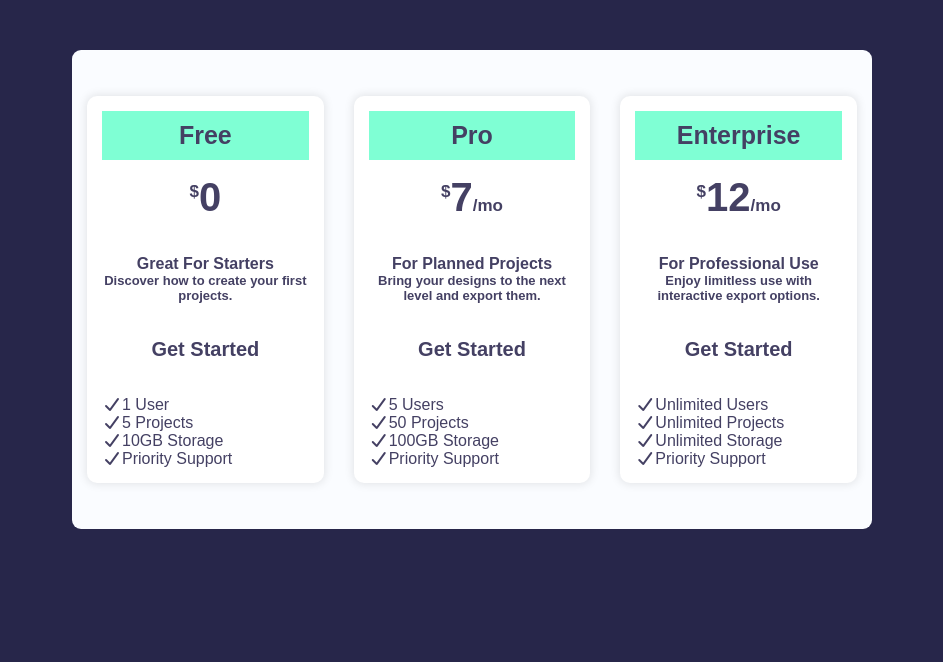
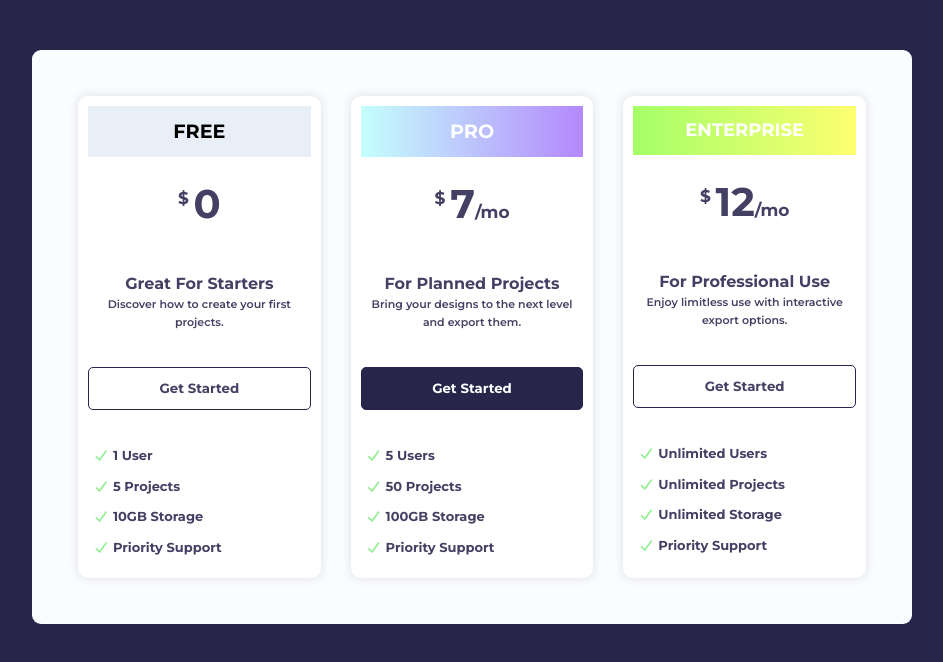
Before and after one commit to T4t1n/Web-design-and-programming, a plain HTML site: page Projects/9-Pricing Grid Project/index.html in a window 1280 px wide. Shown: the whole page, without its empty margins (168-1111 px from the left). Drawn offline with Linux system fonts and the light colour scheme.

Commit message:
Flexbox grid price end 01/09/2025

```diff
--- a/Projects/9-Pricing Grid Project/index.html
+++ b/Projects/9-Pricing Grid Project/index.html
@@ -16,49 +16,49 @@
         <section>
             <div class="container">
                 <div class="pricing">
-                    <div class="card">
+                    <div class="card card-one">
 
                         <!--Item 1-->
-                        <h2 class="title-free title">Free</h2>
-                        <p class="price"><sup>$</sup>0</p>
+                        <h2 class="title-free title">FREE</h2>
+                        <p class="price"><sup>$ </sup>0</p>
                         <p class="price-info"><strong>Great For Starters</strong></p>
                         <p class="main-text">Discover how to create your first projects.</p>
                         <a href="" class="btn">Get Started</a>
                         <ul>
-                            <li><i class="fas fa-check"></i>1 User</li>
-                            <li><i class="fas fa-check"></i>5 Projects</li>
-                            <li><i class="fas fa-check"></i>10GB Storage</li>
-                            <li><i class="fas fa-check"></i>Priority Support</li>
+                            <li><i class="fas fa-check"></i> 1 User</li>
+                            <li><i class="fas fa-check"></i> 5 Projects</li>
+                            <li><i class="fas fa-check"></i> 10GB Storage</li>
+                            <li><i class="fas fa-check"></i> Priority Support</li>
                         </ul>
                     </div>
 
                     <!--Item 2-->
-                    <div class="card">
-                        <h2 class="title-pro title">Pro</h2>
-                        <p class="price"><sup>$</sup>7<span>/mo</span></p>
+                    <div class="card card-two">
+                        <h2 class="title-pro title">PRO</h2>
+                        <p class="price"><sup>$ </sup>7<span>/mo</span></p>
                         <p class="price-info"><strong>For Planned Projects</strong></p>
                         <p class="main-text">Bring your designs to the next level and export them.</p>
                         <a href="" class="btn">Get Started</a>
                         <ul>
-                            <li><i class="fas fa-check"></i>5 Users</li>
-                            <li><i class="fas fa-check"></i>50 Projects</li>
-                            <li><i class="fas fa-check"></i>100GB Storage</li>
-                            <li><i class="fas fa-check"></i>Priority Support</li>
+                            <li><i class="fas fa-check"></i> 5 Users</li>
+                            <li><i class="fas fa-check"></i> 50 Projects</li>
+                            <li><i class="fas fa-check"></i> 100GB Storage</li>
+                            <li><i class="fas fa-check"></i> Priority Support</li>
                         </ul>
                     </div>
 
                     <!--Item 3-->
-                    <div class="card">
-                        <h2 class="title-enterprise title">Enterprise</h2>
-                        <p class="price"><sup>$</sup>12<span>/mo</span></p>
+                    <div class="card card-three">
+                        <h2 class="title-enterprise title">ENTERPRISE</h2>
+                        <p class="price"><sup>$ </sup>12<span>/mo</span></p>
                         <p class="price-info"><strong>For Professional Use</strong></p>
                         <p class="main-text">Enjoy limitless use with interactive export options.</p>
                         <a href="" class="btn">Get Started</a>
                         <ul>
-                            <li><i class="fas fa-check"></i>Unlimited Users</li>
-                            <li><i class="fas fa-check"></i>Unlimited Projects</li>
-                            <li><i class="fas fa-check"></i>Unlimited Storage</li>
-                            <li><i class="fas fa-check"></i>Priority Support</li>
+                            <li><i class="fas fa-check"></i> Unlimited Users</li>
+                            <li><i class="fas fa-check"></i> Unlimited Projects</li>
+                            <li><i class="fas fa-check"></i> Unlimited Storage</li>
+                            <li><i class="fas fa-check"></i> Priority Support</li>
                         </ul>
                     </div>
                 </div>
--- a/Projects/9-Pricing Grid Project/style.css
+++ b/Projects/9-Pricing Grid Project/style.css
@@ -2,18 +2,18 @@
     box-sizing: border-box;
     padding: 0;
     margin: 0;
-    font-family: "Monserrat", sans-serif;
+
 }
 
 body {
     background-color: #27264a;
-
+    font-family: "Monserrat", sans-serif;
 }
 
 .container {
-    max-width: 800px;
+    max-width: 880px;
     margin: 50px auto;
-    padding: 31px 0;
+    padding: 31px 31px;
     background-color: #fafcff;
     border-radius: 9px;
 }
@@ -24,19 +24,38 @@ body {
     flex-direction: column;
     background-color: #ffffff;
     text-align: center;
-    padding: 15px;
+    padding: 10px;
     margin: 15px;
     width: 300px;
     color: #444063;
     border-radius: 10px;
     box-shadow: 0  0 10px 1px rgba(0, 0, 0, 0.1);
+    font-family: "Montserrat";
+    line-height: 1.6;
 }
 
 .title  {
-    background-color: aquamarine;
     padding: 10px 0;
     font-size: 25px;
+}
 
+.card-one .title {
+    background-color: #e9eff7;
+    color: black;
+    font-size: larger;
+
+}
+
+.card-two .title{
+    background:  linear-gradient(90deg,rgba(196, 255, 252, 1) 0%,rgba(180, 137, 252, 1) 100%);
+     color: #ffffff;
+    font-size: larger;
+}
+
+.card-three .title {
+ background: linear-gradient(90deg,rgba(164, 255, 104, 1) 0%,rgba(253, 255, 112, 1) 100%);
+ color: #ffffff;
+ font-size: large;
 }
 
 .price {
@@ -55,8 +74,8 @@ body {
     font-weight: bolder;
 }
 .main-text {
-    font-size: 13px;
-    font-weight: bold;
+    font-size: 11px;
+    font-weight:600;
 
 }
 
@@ -64,8 +83,26 @@ body {
     margin: 35px 0;
     text-decoration: none;
     color: #444063;
-    font-size:20px;
-    font-weight:bolder ;
+    font-size:smaller;
+    font-weight:bold;
+    border: 1px solid #27264a;
+    border-radius: 5px;
+    padding: 10px;
+}
+
+.btn:hover {
+    background-color: #27264a;
+    color: #ffffff;
+}
+
+.card-two .btn {
+    background-color: #27264a;
+    color: #ffffff;
+}
+
+.card-two .btn:hover {
+    background-color: #fafcff;
+    color: #27264a;
 }
 
 .pricing {
@@ -76,6 +113,17 @@ body {
 ul{
     list-style-type: none;
     text-align: left;
+}
 
+ul li {
+    color: #444063;
+    margin-bottom: 10px;
+    font-size:small;
+    font-weight: bold;
 
 }
+
+ul li i {
+    color: lightgreen;
+    margin-left: 5px;
+}
```
